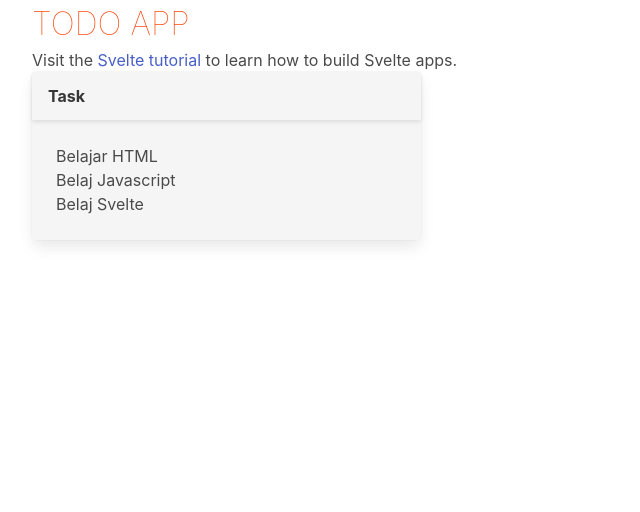
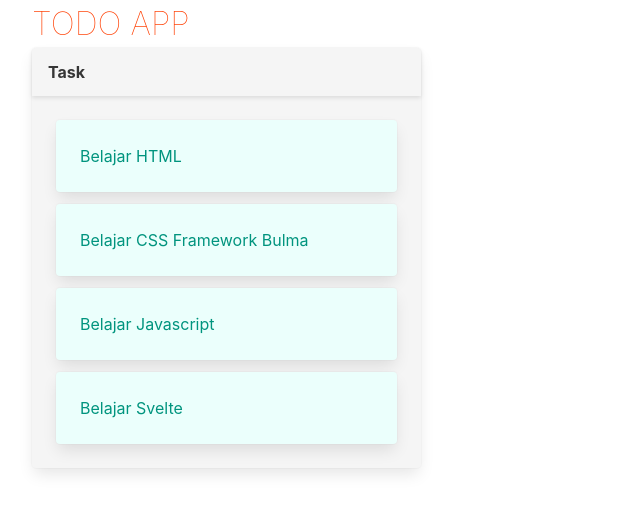
Before and after one commit to are-one/svelte-todo-app, a Svelte app: page / in a window 1280 px wide. Shown: the top 512 px of the page, without its empty margins (0-640 px from the left). Built offline with nearby package versions, Linux system fonts and the light colour scheme.

Commit message:
[UPDATE] add card todo

```diff
--- a/src/App.svelte
+++ b/src/App.svelte
@@ -3,7 +3,6 @@
 
 <div class="container is-fullhd is-fluid">
 	<h1 class="is-size-3">TODO APP</h1>
-	<p>Visit the <a href="https://svelte.dev/tutorial">Svelte tutorial</a> to learn how to build Svelte apps.</p>
 
 	<div class="columns">
 		<div class="column is-4">
@@ -12,9 +11,27 @@
 					<div class="card-header-title">Task</div>
 				</div>
 				<div class="card-content">
-					<p>Belajar HTML</p>
-					<p>Belaj Javascript</p>
-					<p>Belaj Svelte</p>
+					<div class="card mb-3 has-background-primary-light">
+						<div class="card-content">
+							<p class="has-text-primary-dark">Belajar HTML</p>
+						</div>
+					</div>
+					<div class="card mb-3 has-background-primary-light">
+						<div class="card-content">
+							<p class="has-text-primary-dark">Belajar CSS Framework Bulma</p>
+						</div>
+					</div>
+					<div class="card mb-3 has-background-primary-light">
+						<div class="card-content">
+							<p class="has-text-primary-dark">Belajar Javascript</p>
+						</div>
+					</div>
+					<div class="card has-background-primary-light">
+						<div class="card-content">
+							<p class="has-text-primary-dark">Belajar Svelte</p>
+						</div>
+					</div>
+
 				</div>
 			</div>
 		</div>
```
